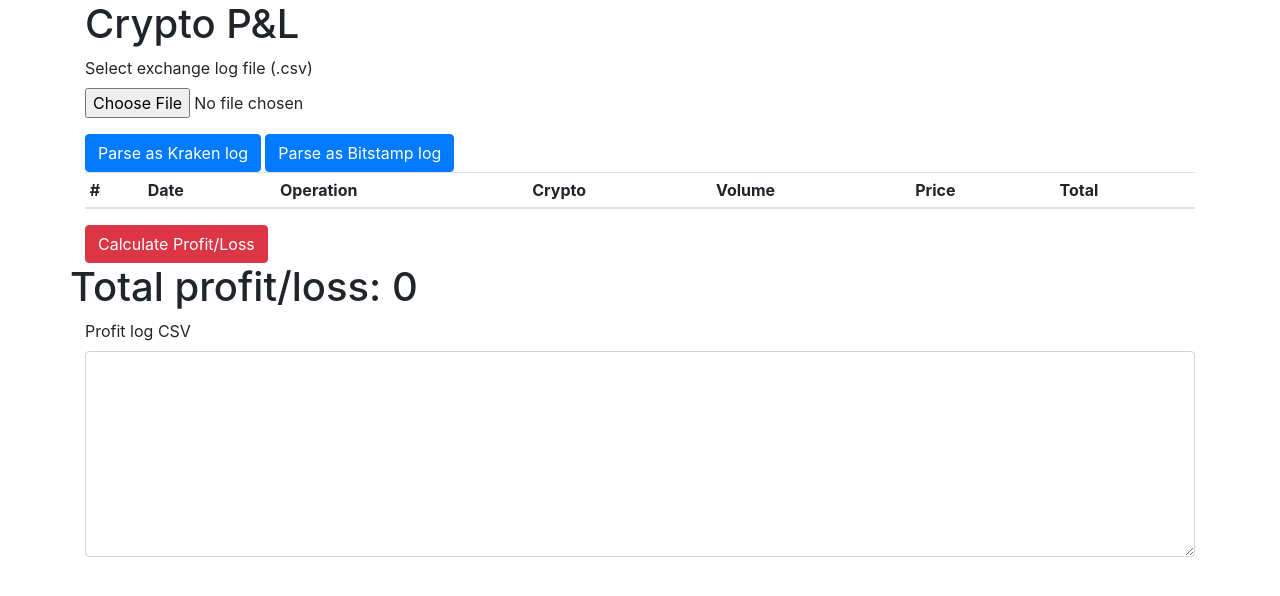
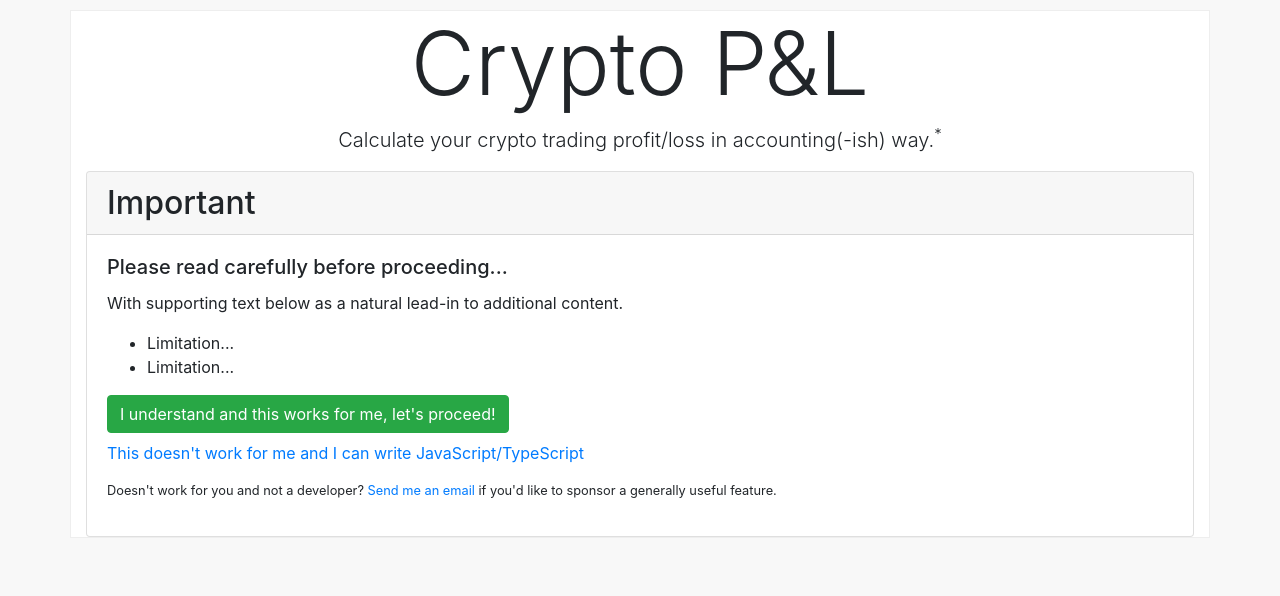
Before and after one commit to ailon/cryptopnl, a Vue app: page /#/ in a window 1280 px wide. Shown: the top 596 px of the page. Built offline with nearby package versions, Linux system fonts and the light colour scheme.

Commit message:
reworked and reformated initial and log adding section

```diff
--- a/src/App.vue
+++ b/src/App.vue
@@ -6,4 +6,10 @@
 
 <style lang="scss">
 @import '../node_modules/bootstrap/scss/bootstrap.scss';
+body {
+  background-color: #f8f8f8;
+}
+#app {
+  padding: 10px;
+}
 </style>
--- a/src/views/Home.vue
+++ b/src/views/Home.vue
@@ -1,27 +1,79 @@
 <template>
   <div class="home container">
+    <header>
+      <div class="row">
+        <div class="col-12 text-center">
+          <h1 class="display-2">Crypto P&L</h1>
+          <p class="lead">Calculate your crypto trading profit/loss in accounting(-ish) way.<sup>*</sup></p>
+        </div>
+      </div>
+    </header>
+
     <form>
+
+      <div class="card" v-show="step == 'intro'">
+        <h2 class="card-header">Important</h2>
+        <div class="card-body">
+          <h5 class="card-title">Please read carefully before proceeding...</h5>
+          <p class="card-text">With supporting text below as a natural lead-in to additional content.</p>
+          <ul>
+            <li>Limitation...</li>
+            <li>Limitation...</li>
+          </ul>
+          <button class="btn btn-success" @click.prevent="goToLogStep">I understand and this works for me, let's proceed!</button>
+          <p class="mt-2"><a href="#">This doesn't work for me and I can write JavaScript/TypeScript</a></p>
+          <p class="small">Doesn't work for you and not a developer? <a href="mailto:#">Send me an email</a> if you'd like to sponsor a generally useful feature.</p>
+        </div>
+      </div>
+
+      <div class="card border-danger mb-2" v-show="errors.length > 0">
+        <div class="card-header">
+          Errors processing: <a href="#" @click.prevent="showErrorDetails = !showErrorDetails">{{ errors.length }}</a>
+        </div>
+        <div class="card-body" v-show="showErrorDetails">
+          <ul class="text-danger">
+            <li v-for="(error, index) in errors" :key="index">{{error}}</li>
+          </ul>
+        </div>
+      </div>
+
+
+      <section id="logFileSection" v-show="step == 'logs'">
+        <div class="card">
+          <div class="card-body">
+            <h2 class="card-title">Add an<span v-show="tradeLog.length > 0">other</span> exchange log file</h2>
+            <div class="form-group row">
+              <label for="logType" class="col-sm-2 col-form-label">Exchange:</label>
+              <div class="col-sm-10">
+                <select class="form-control" id="logType" v-model="logType">
+                  <option value="kraken">Kraken</option>
+                  <option value="bitstamp">Bitstamp</option>
+                </select>
+              </div>
+            </div>
+
+            <div class="form-group row">
+              <label for="logFileInput" class="col-sm-2 col-form-label">Select exchange log file (.csv)</label>
+              <div class="col-sm-10">
+                <input type="file" class="form-control-file" id="logFileInput" ref="logFileInput">
+              </div>
+            </div>
             <div class="row">
               <div class="col-12">
-          <h1>Crypto P&L</h1>
-        </div>
-
-        <div class="col-12">
-          <div class="form-group">
-            <label for="logFileInput">Select exchange log file (.csv)</label>
-            <input type="file" class="form-control-file" id="logFileInput" @change="setLogFile($event.target.files[0])">
-          </div>
-        </div>
-        <div class="col-12">
-          <button type="button" class="btn btn-primary mr-1" @click="parseKrakenLog">Parse as Kraken log</button>
-          <button type="button" class="btn btn-primary" @click="parseBitstampLog">Parse as Bitstamp log</button>
+                <button type="button" class="btn btn-primary" @click.prevent="processLog">Add and process exchange log</button>
               </div>
 
             </div>
 
-      <div class="row">
-        <div class="col-12" style="max-height: 400px; overflow: scroll;">
+          </div>
+        </div>
 
+
+        <div class="card mt-2 border-success" v-show="tradeLog.length > 0">
+          <div class="card-header">
+            Log items processed: <a href="#" @click.prevent="showTradeLog = !showTradeLog">{{ tradeLog.length }}</a>
+          </div>
+          <div class="card-body" v-show="showTradeLog">
             <table class="table table-sm">
               <thead>
                 <tr>
@@ -48,24 +100,14 @@
                 </tr>
               </tbody>
             </table>
-
+          </div>
+          <div class="card-footer">
+            <button type="button" class="btn btn-success btn-lg" @click.prevent="calculatePnL">Calculate Profit/Loss</button>
           </div>
         </div>
+      </section>
 
-      <div class="row">
-        <div class="col-12">
-          <button type="button" class="btn btn-danger" @click="calculatePnL">Calculate Profit/Loss</button>
-        </div>
-      </div>
-
-      <div class="row" v-show="errors.length > 0">
-        <div class="col-12">
-          <ul class="text-danger">
-            <li v-for="(error, index) in errors" :key="index">{{error}}</li>
-          </ul>
-        </div>
-      </div>
-
+      <section id="resultsSection" v-show="step == 'results'">
         <div class="row">
           <div class="col-12" style="max-height: 400px; overflow: scroll;"
             v-for="(cryptoProfitLog, cryptoIndex) in profitLog"
@@ -110,8 +152,8 @@
               <textarea class="form-control" id="profitLogCsv" rows="8" v-model="profitLogCsv"></textarea>
             </div>
           </div>
-
         </div>
+      </section>
 
     </form>
   </div>
@@ -137,17 +179,39 @@ export default Vue.extend({
   // },
   data() {
     return {
+      step: "intro",
+      logType: "",
       tradeLog: new Array<TradeLogItem>(),
+      showTradeLog: false,
       profitLog: <CryptoProfitLog>{},
       profitLogCsv: "",
-      errors: new Array<string>()
+      errors: new Array<string>(),
+      showErrorDetails: false
     }
   },
   methods: {
-    setLogFile: function(file: File) {
-      logFile = file;
-      // console.log(logFile);
+    goToLogStep: function() {
+      this.step = 'logs';
+    },
 
+    processLog: function() {
+      let fileInput = <HTMLInputElement>this.$refs.logFileInput;
+      if (this.logType != "" && fileInput.files) {
+        logFile = fileInput.files[0];
+        switch(this.logType) {
+          case "kraken": {
+            this.parseKrakenLog();
+            break;
+          }
+          case "bitstamp": {
+            this.parseBitstampLog();
+            break;
+          }
+        }
+        (<HTMLInputElement>this.$refs.logFileInput).value = "";
+        this.logType = "";
+
+      }
     },
 
     parseKrakenLog: function() {
@@ -264,6 +328,8 @@ export default Vue.extend({
 
 
     calculatePnL: function() {
+      this.step = "results";
+
       this.tradeLog.sort((a, b) => { return (a.timestamp < b.timestamp ? -1 : 1) });
 
       // get all currencies
@@ -358,3 +424,9 @@ export default Vue.extend({
   }
 });
 </script>
+<style lang="scss" scoped>
+.home {
+  background-color: #ffffff;
+  border: 1px solid #eeeeee;
+}
+</style>
```
Lines whose indentation alone changed are shown as unchanged.
